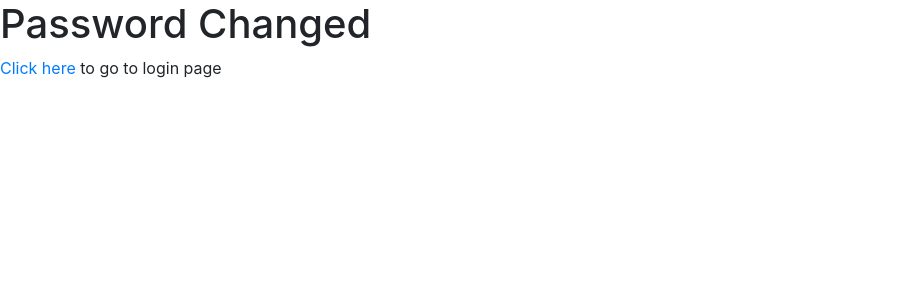
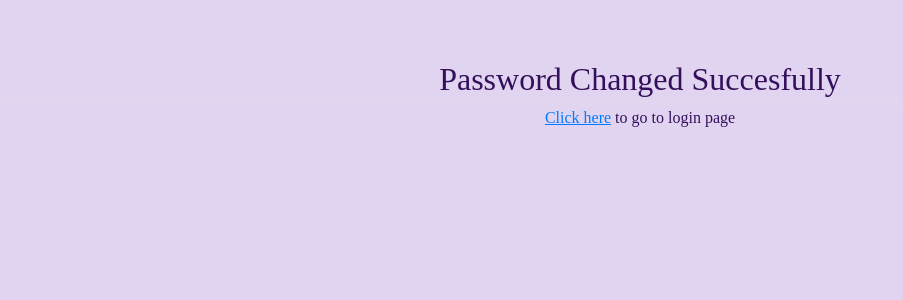
Before and after one commit to Jaygaur99/WebChatApp, a Django app: template chat_app/main/templates/main/password_changed.html in a window 1280 px wide. Shown: the top 300 px of the page, without its empty margins (0-903 px from the left). Run offline with Django 3.2, Linux system fonts and the light colour scheme; the template is opened without the code that fills it, so the values that code supplies are empty; some libraries are stand-ins or nearby versions; some web fonts are replaced.

Commit message:
Styling done on otp and password_changed page

```diff
--- a/chat_app/main/Static/main/login.css
+++ b/chat_app/main/Static/main/login.css
@@ -24,13 +24,14 @@
     width: 400px;
     border-radius: 10px;
 }
-    /* form {
+
+form {
     padding: 0 0 40px;
     box-sizing: border-box;
     position: relative;
     border-bottom: 2px solid #adadad;
     margin: 30px 0;
-    } */
+}
 
 input {
     width: 10%;
--- /dev/null
+++ b/chat_app/main/Static/main/password_changed.css
@@ -0,0 +1,15 @@
+* {
+    font-family: serif;
+    background-color: #e1d4f0;
+}
+
+body {
+    background-color: #e2d5f0;
+    color: #34105c;
+    text-align: center;
+    margin-top: 60px;
+}
+
+a {
+    text-decoration: underline;
+}
--- a/chat_app/main/templates/main/login.html
+++ b/chat_app/main/templates/main/login.html
@@ -33,7 +33,7 @@ login
             <div class="d-flex justify-content-center ">
                 <input class="btn btn-primary" type="submit" name="" value="Login">
             </div>
-        <p class="d-flex justify-content-center" class="message">Not registered? <a href="#"> SignUp</a></p>
+        <p class="d-flex justify-content-center" class="message">Not registered? <a href="http://127.0.0.1:8000/signup/"> SignUp</a></p>
     </form>
 </div>
 
--- a/chat_app/main/templates/main/password_changed.html
+++ b/chat_app/main/templates/main/password_changed.html
@@ -1,10 +1,16 @@
 {% extends 'base.html' %}
+
+{% load static%}
 
 {% block title %}
 Password changed
 {% endblock %}
 
+{% block css_file %}
+<link rel="stylesheet" href="{% static 'main/password_changed.css' %}">
+{% endblock %}
+
 {% block body %}
-<h1>Password Changed </h1>
+<h2>Password Changed Succesfully </h2>
 <p><a href="{% url 'main:login' %}">Click here</a> to go to login page</p>
 {% endblock %}
```
Also changed, not shown: chat_app/main/Static/main/otp.css (added, +36 -0 lines), chat_app/main/templates/main/otp.html (+16 -3 lines), chat_app/db.sqlite3. Lines whose indentation alone changed are shown as unchanged.
